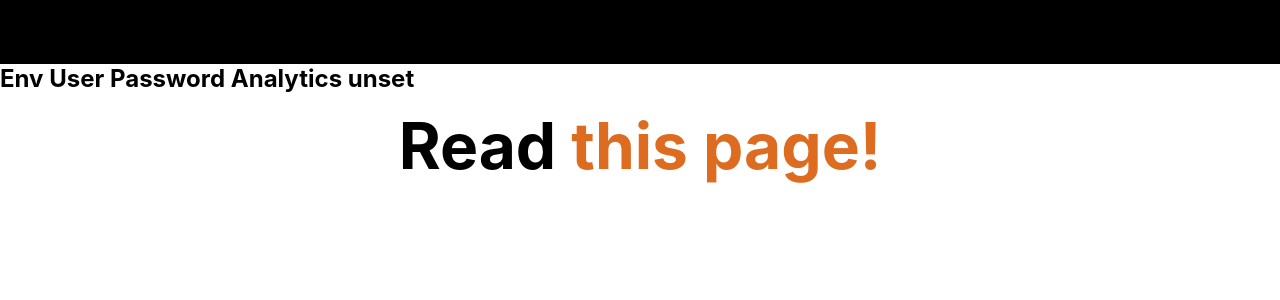
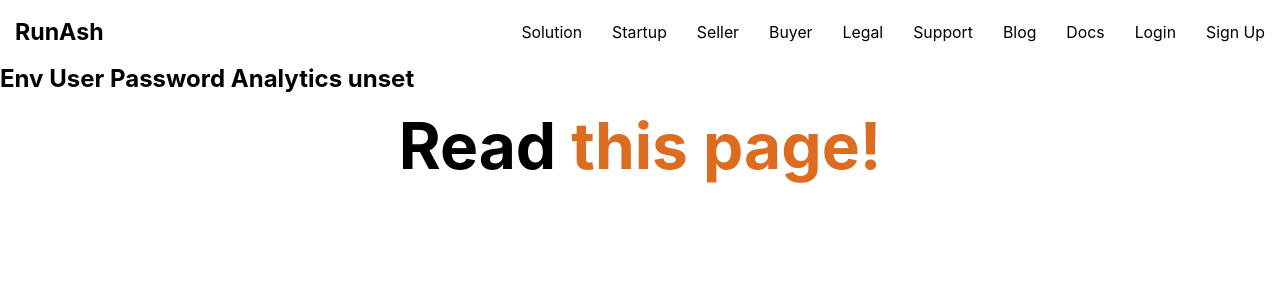
Before and after one commit to rammurmu/next, a Next.js app: page /blog in a window 1280 px wide. Shown: the top 300 px of the page. Built offline with nearby package versions, Linux system fonts and the light colour scheme; no server answers.

Commit message:
Update Navbar.css

```diff
--- a/components/Navbar.css
+++ b/components/Navbar.css
@@ -46,6 +46,6 @@ a {
   justify-content: space-between;
   padding-top: 0.5em;
   padding-bottom: 0.5em;
-  background-color: #000;
-  border-down: 1px solid #eaeaea;
+  background-color: #FFF;
+  border-down: 5px solid #eaeaea;
 }
```
